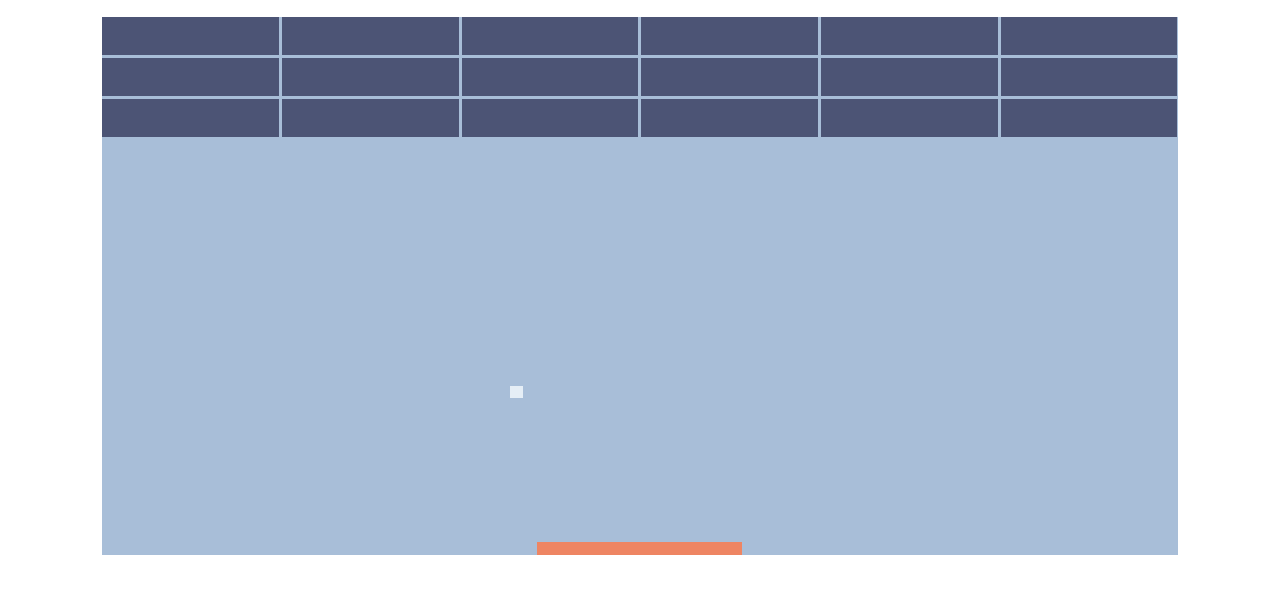
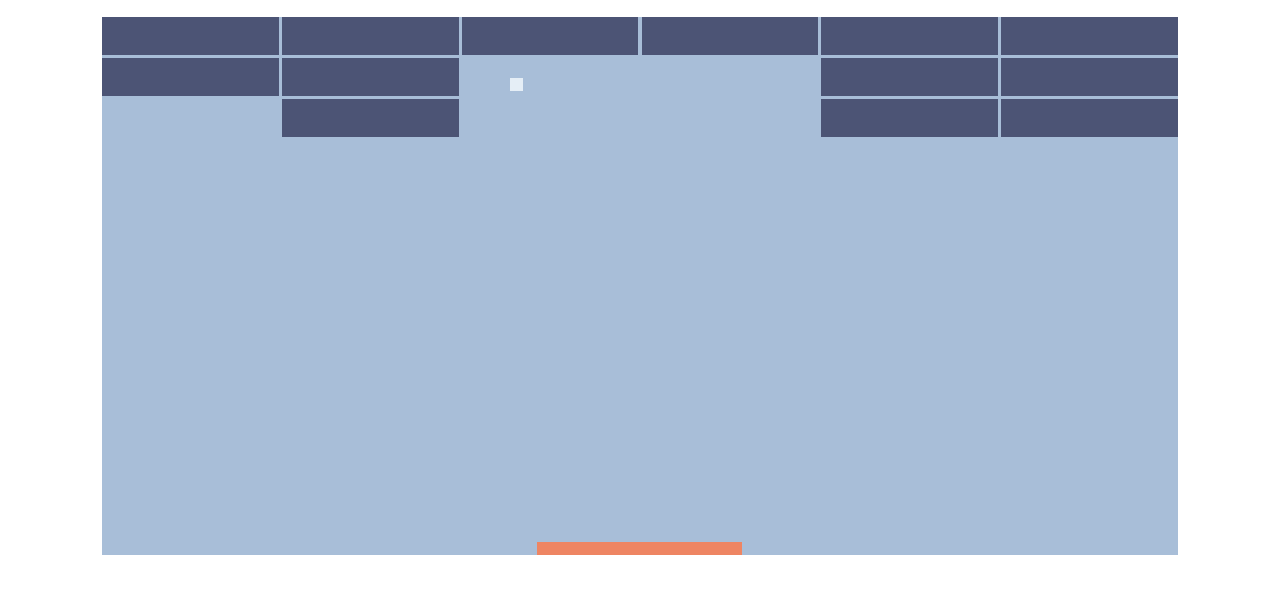
Before and after one commit to timsch3/Breakout, a plain HTML site: page index.html in a window 1280 px wide. Shown: the part 40-634 px from the top of the page. Drawn offline with Linux system fonts and the light colour scheme.

Commit message:
bricks getting removed by ball but pretty bugged

```diff
--- a/assets/js/main.js
+++ b/assets/js/main.js
@@ -1,20 +1,28 @@
 let gameWindow = document.getElementById('game-window')
+let bricks = []
 
 // Add divs
 for (let i = 1; i <= 18; i++) {
     let div = document.createElement('div')
     div.id = 'brick'
     if (i <= 6) {
-        div.style.gridColumn = `${i} / ${i + 1}`
-        if (i <= 6) {
-            div.style.gridRow = 1
-        } else if (i <= 12) {
-            div.style.gridRow = 2
-        } else if (i <= 18) {
-            div.style.gridRow = 3
-        }
+        div.style.gridRowStart = 1
+        div.style.gridRowEnd = 2
+        div.style.gridColumnStart = i
+        div.style.gridColumnEnd = i + 1
+    } else if (i <= 12) {
+        div.style.gridRowStart = 2
+        div.style.gridRowEnd = 3
+        div.style.gridColumnStart = i - 6
+        div.style.gridColumnEnd = i - 5
+    } else if (i <= 18) {
+        div.style.gridRowStart = 3
+        div.style.gridRowEnd = 4
+        div.style.gridColumnStart = i - 12
+        div.style.gridColumnEnd = i - 11
     }
     gameWindow.appendChild(div)
+    bricks.push(div)
 }
 
 // Add player and set its position
@@ -52,6 +60,7 @@ window.addEventListener('keyup', (key) => {
         movingLeft = false
     }
 })
+
 let playerSpeed = 0.8
 let playerMoved = 0
 let ballSpeed = 0.8
@@ -59,6 +68,7 @@ let ballMovedX = 0
 let ballMovedY = 0
 let ballMovingUp = true
 let ballMovingLeft = true
+let hitBrick = false
 setInterval(() => {
     // Move player
     if (movingLeft) {
@@ -82,6 +92,16 @@ setInterval(() => {
     if (ball.offsetLeft < gameWindow.offsetLeft || gameWindow.offsetWidth + gameWindow.offsetLeft - ball.offsetWidth < ball.offsetLeft) {
         ballMovingLeft = !ballMovingLeft
     }
+    for (i of bricks) {
+        if (ball.offsetTop < i.offsetTop + i.offsetHeight && ball.offsetLeft > i.offsetLeft && ball.offsetLeft < i.offsetLeft + i.offsetWidth && !hitBrick) {
+            ballMovingUp = !ballMovingUp
+            i.remove()
+            hitBrick = true
+        }
+        else {
+            hitBrick = false
+        }
+    }
     // Move ball
     if (ballMovingLeft) {
         ballMovedX -= ballSpeed
--- a/assets/scss/style.scss
+++ b/assets/scss/style.scss
@@ -15,7 +15,9 @@ body {
         background-color: #A8BED8;
         display: grid;
         align-content: start;
+        justify-content: space-between;
         grid-template-columns: 6;
+        grid-auto-columns: 13.8vw;
         gap: 0.2vw;
         #brick {
             width: 13.8vw;
```
Also changed, not shown: assets/css/style.css, 1 other file.
